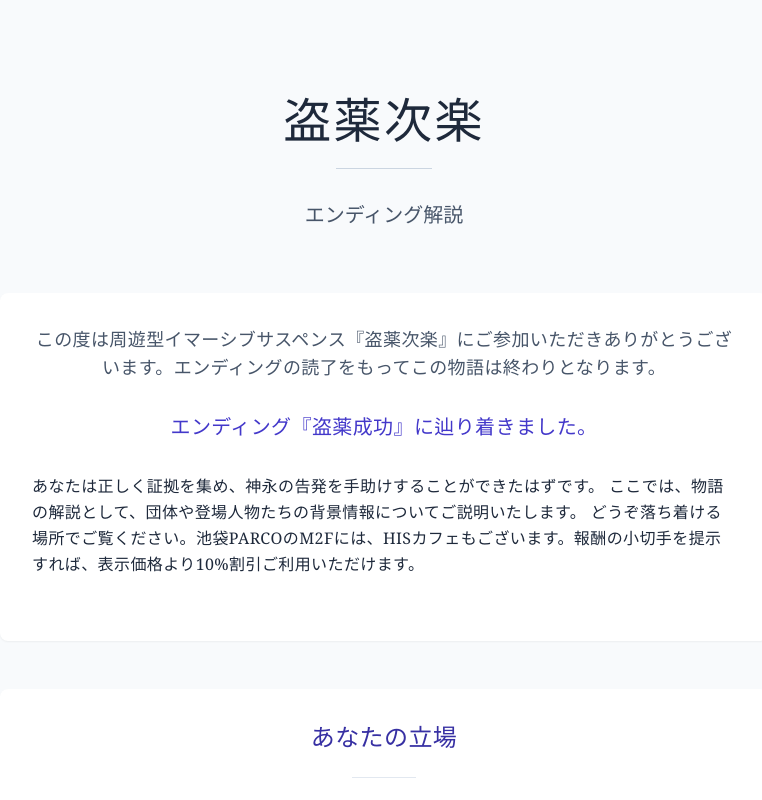
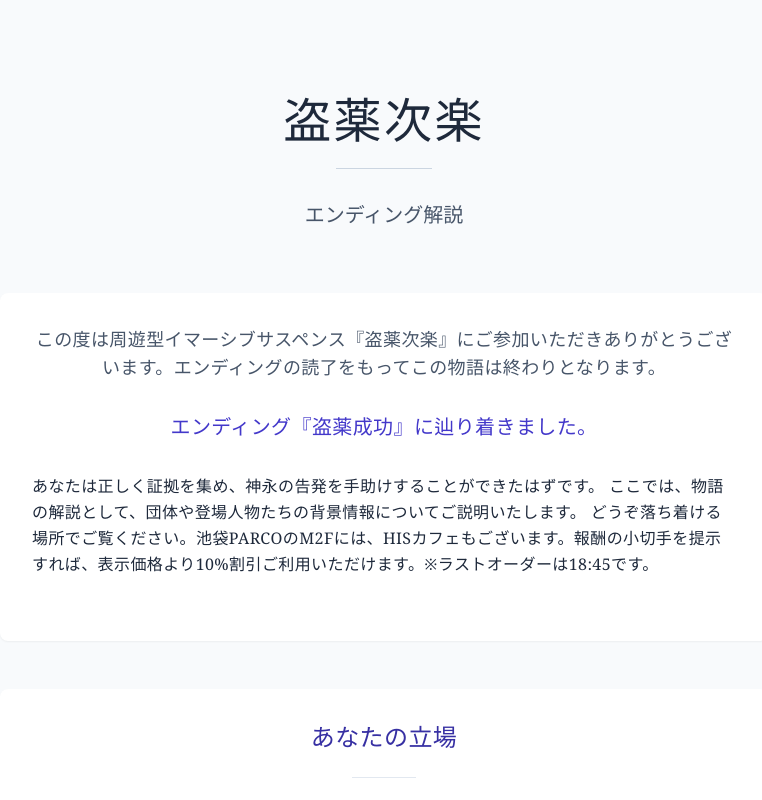
Before and after one commit to grinzing/tj-kaisetsu, a Next.js app: page / in a window 1280 px wide. Shown: the top 800 px of the page, without its empty margins (256-1018 px from the left). Built offline with nearby package versions, Linux system fonts and the light colour scheme.

Commit message:
ラストオーダーを追記

```diff
--- a/app/page.tsx
+++ b/app/page.tsx
@@ -26,7 +26,7 @@ export default function Home() {
             <p className="mb-8">
               あなたは正しく証拠を集め、神永の告発を手助けすることができたはずです。
               ここでは、物語の解説として、団体や登場人物たちの背景情報についてご説明いたします。
-              どうぞ落ち着ける場所でご覧ください。池袋PARCOのM2Fには、HISカフェもございます。報酬の小切手を提示すれば、表示価格より10%割引ご利用いただけます。
+              どうぞ落ち着ける場所でご覧ください。池袋PARCOのM2Fには、HISカフェもございます。報酬の小切手を提示すれば、表示価格より10%割引ご利用いただけます。※ラストオーダーは18:45です。
             </p>
           </div>
 
```
